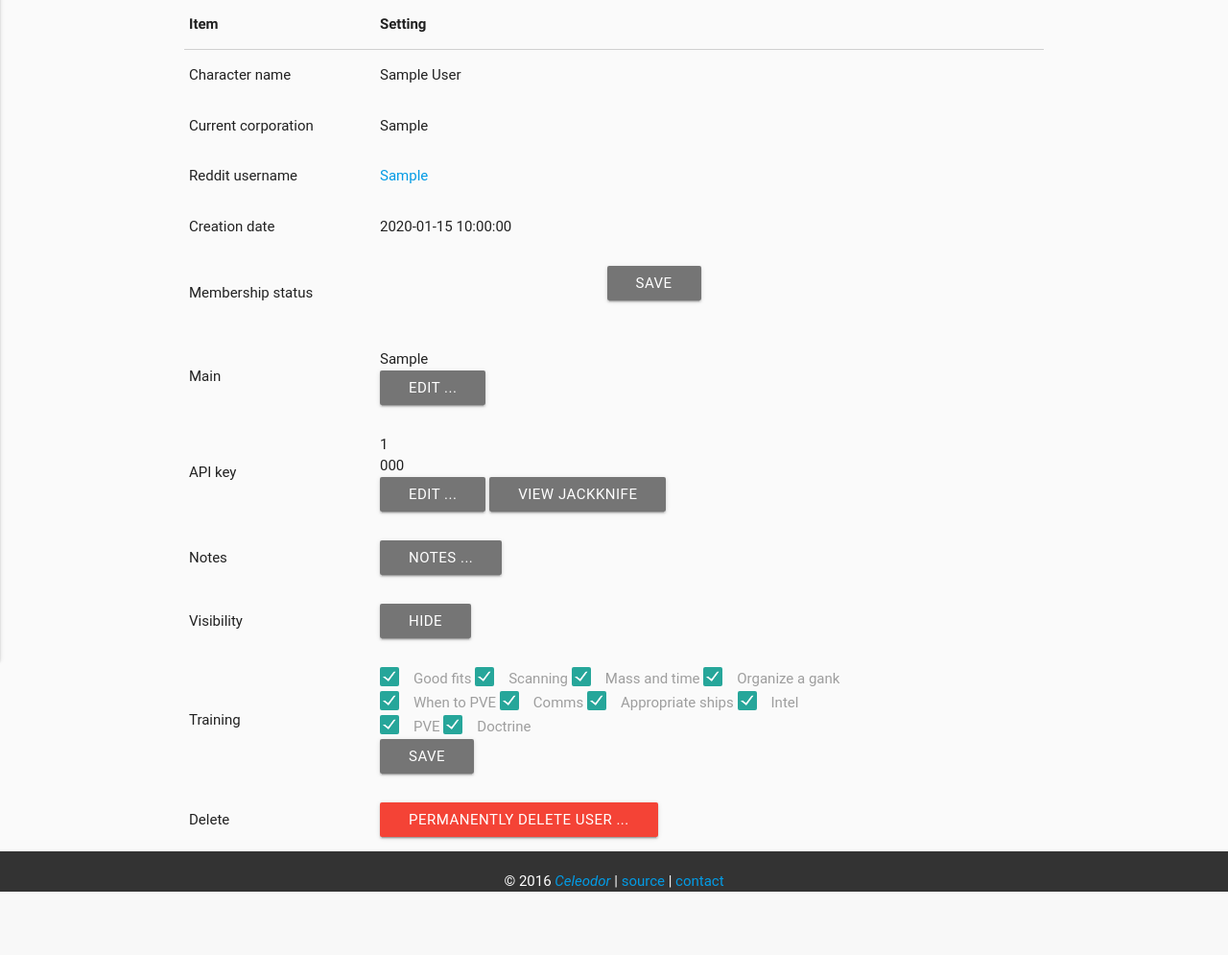
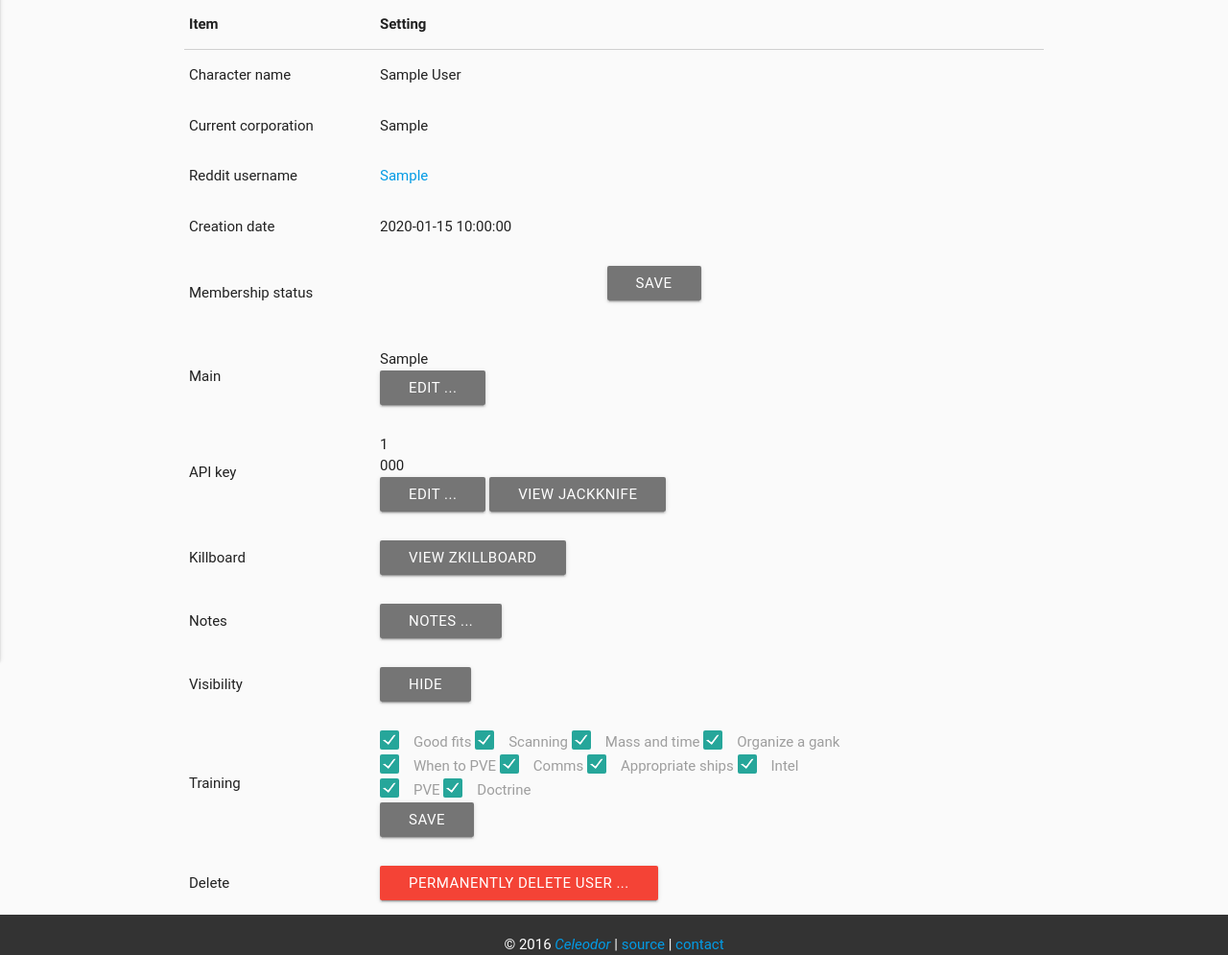
Before and after one commit to Celeo/GETIN-Auth, a Flask app: page /details/1 in a window 1280 px wide. Shown: the part 172-1167 px from the top of the page at 96% size. Before the commit the page ends 1101 px from the top, so only its background shows below. Run offline with Flask 2, Linux system fonts and the light colour scheme; a user stored in the database is signed in; tables that the repository leaves empty hold one stand-in row (values such as "Sample post"); parts of the project's set-up code (start-up, migrations or seed data) failed here and were passed over; some libraries are stand-ins or nearby versions; some web fonts are replaced.

Commit message:
Add zkb link on details page

```diff
--- a/hr/templates/details.html
+++ b/hr/templates/details.html
@@ -93,6 +93,12 @@
                     href="http://ridetheclown.com/eveapi/audit.php?usid={{ member.key_id }}&apik={{ member.v_code }}"
                     target="_blank">View Jackknife</a>
             </td>
+        </tr>
+        <tr>
+            <td>Killboard</td>
+            <td><a class="waves-effect waves-light btn modal-trigger grey darken-1"
+                    href="https://zkillboard.com/search/{{ member.character_name }}/"
+                    target="_blank">View zKillBoard</a></td>
         </tr>
         <tr>
             <td>Notes</td>
```
